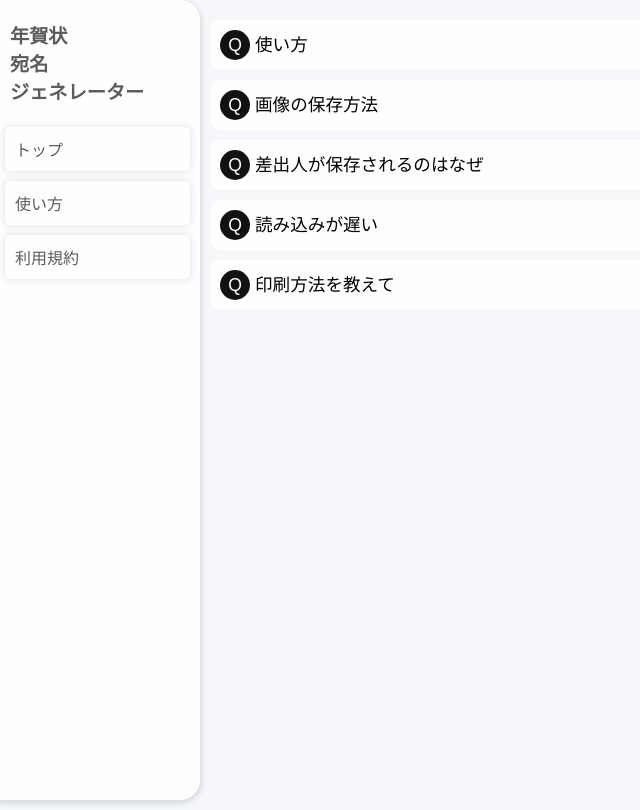
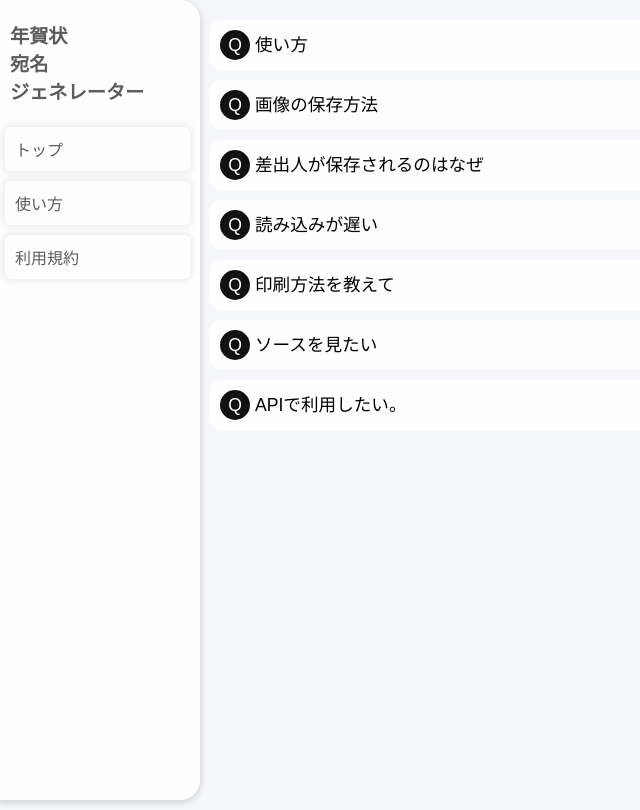
Before and after one commit to saladbowl77/postcard_address, a plain HTML site: page how/index.html in a window 1280 px wide. Shown: the whole page, without its empty margins (0-640 px from the left). Drawn offline with Linux system fonts and the light colour scheme.

Commit message:
add : qa

```diff
--- a/how/index.html
+++ b/how/index.html
@@ -106,6 +106,14 @@
             [
                 "印刷方法を教えて",
                 "<h3>プリンターをお持ちの場合・Windows11</h3><p>1.宛名を保存する。(保存方法は画像の保存方法を参照)<br>2.保存した画像を右クリック→その他のオプション表示→印刷</p><h3>プリンターをお持ちの場合・Windows10</h3><p>1.宛名を保存する。(保存方法は画像の保存方法を参照)<br>2.保存した画像を右クリック→共有→印刷</p><h3>プリンターをお持ちの場合・Mac</h3><p>1.宛名を保存する。(保存方法は画像の保存方法を参照)<br>2.保存した画像をダブルクリックしプレビューで表示する<br>3.上のタブのファイル→プリント</p><h3>プリンターをお持ちの場合・iPhone iPad</h3><h4>方法1</h4><p>1.宛名を保存する。(保存方法は画像の保存方法を参照)<br>2.写真アプリから共有ボタンを押しプリントを押す。<br>3.用紙サイズをポストカードに変更しプリントする。</p><h4>方法2</h4><p>宛名を保存(保存方法は画像の保存方法を参照)しプリンター各社のアプリをご利用ください。(各社のアプリについての詳しい方法は各社のHPなどでご確認ください。)</p><h3>プリンターをお持ちの場合・Android</h3><p>宛名を保存(保存方法は画像の保存方法を参照)しプリンター各社のアプリをご利用ください。(各社のアプリについての詳しい方法は各社のHPなどでご確認ください。)</p><h3>プリンターをお持ちでない場合・iPhone iPad Android</h3><p>コンビニ各社のマルチコピー機をご利用ください。そのまま印刷すると宛名面ではなく文面に印刷されることが多いです。方法についてはコンビニ各社のアプリやHPでご確認ください。</p>"
+            ],
+            [
+                "ソースを見たい",
+                '<p><a href="https://github.com/saladbowl77/postcard_address" target="_blank" rel="noopener noreferrer">こちら</a>からご確認いただけます</p>'
+            ],
+            [
+                "APIで利用したい。",
+                '<p>βですが<a href="https://pa.rkwt.me/" target="_blank" rel="noopener noreferrer">こちら</a>からご使用いただけます。</p>'
             ]
         ]
         let qaWrap = document.getElementById("qaWrap");
```
